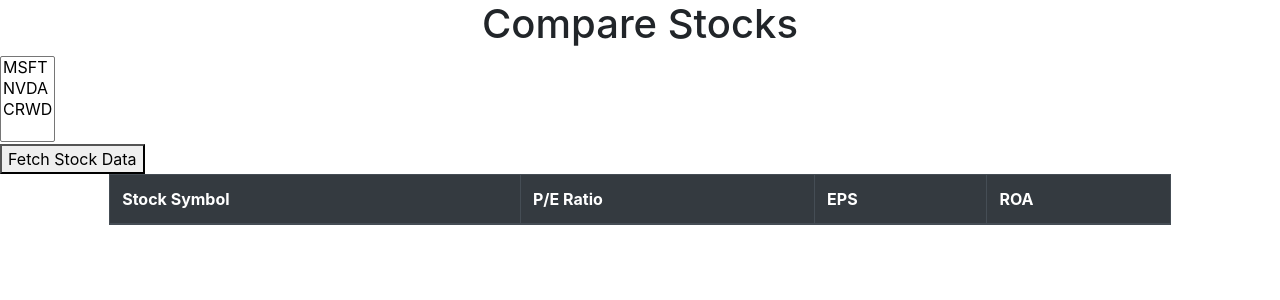
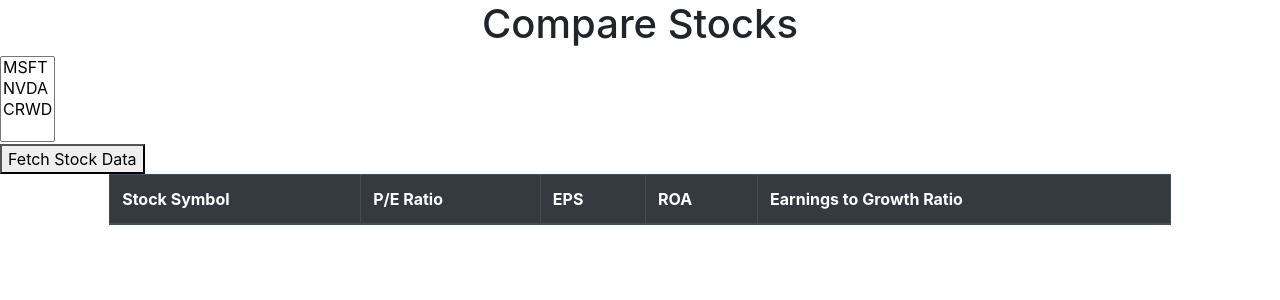
Before and after one commit to Arashpreet123/stockScreener, a Flask app: page /comparestocks in a window 1280 px wide. Shown: the part 56-356 px from the top of the page. Run offline with Flask 3, Linux system fonts and the light colour scheme; lists and menus that the app fills with data are empty.

Commit message:
pulled from repo

```diff
--- a/api_handler.py
+++ b/api_handler.py
@@ -17,9 +17,10 @@
             print("Entered if block!")
             if data:
                 stock_data[symbol] = {
-                    'P/E Ratio': data[0].get('priceEarningsRatio', 'N/A'),
+                    'P/E Ratio': round(data[0].get('priceEarningsRatio', 'N/A'), 3),
                     'EPS': data[0].get('eps', 'N/A'),
-                    'ROE': data[0].get('returnOnEquity', 'N/A'),
+                    'ROE': round(data[0].get('returnOnEquity', 'N/A'), 3),
+                    'Earnings To Growth Ratio' : round(data[0].get('priceEarningsToGrowthRatio', 'N/A'), 3)
                     # Add more ratios as needed
                 }
             # print(stock_data)
--- a/app.py
+++ b/app.py
@@ -16,17 +16,15 @@
     if request.method == 'POST':
         selectedStocks = request.get_json().get('stocks', [])
         print(selectedStocks)
-        # Hard-coded stock symbols or other POST handling logic
-        hardcoded_stocks = ["AAPL", "MSFT"]  # Example stocks
         try:
             stock_data = fetch_stock_ratios(selectedStocks)
-            # print(stock_data)
             transformed_data = [
         {
             'symbol': symbol,
             'pe_ratio': details.get('P/E Ratio', 'N/A'),
             'eps': details.get('EPS', 'N/A'),
-            'roa': details.get('ROE', 'N/A')  # Rename as 'ROA' for consistency
+            'roa': details.get('ROE', 'N/A'),  # Rename as 'ROA' for consistency
+            'earnings_to_growth_ratio': details.get('Earnings To Growth Ratio', 'N/A')
         }
         for symbol, details in stock_data.items()
     ]
--- a/templates/compare.html
+++ b/templates/compare.html
@@ -1,17 +1,15 @@
 <!DOCTYPE html>
 <html lang="en">
+
 <head>
   <meta charset="UTF-8" />
   <meta name="viewport" content="width=device-width, initial-scale=1.0" />
   <title>Compare Stocks</title>
   <!-- <script src="https://code.jquery.com/jquery-3.6.0.min.js"></script> -->
-    <link
-      rel="stylesheet"
-      href="https://cdn.jsdelivr.net/npm/bootstrap@4.3.1/dist/css/bootstrap.min.css"
-      integrity="sha384-ggOyR0iXCbMQv3Xipma34MD+dH/1fQ784/j6cY/iJTQUOhcWr7x9JvoRxT2MZw1T"
-      crossorigin="anonymous"
-    />
+  <link rel="stylesheet" href="https://cdn.jsdelivr.net/npm/bootstrap@4.3.1/dist/css/bootstrap.min.css"
+    integrity="sha384-ggOyR0iXCbMQv3Xipma34MD+dH/1fQ784/j6cY/iJTQUOhcWr7x9JvoRxT2MZw1T" crossorigin="anonymous" />
 </head>
+
 <body>
   <nav class="navbar navbar-expand-lg navbar-dark bg-dark">
     <a class="navbar-brand" href="#">Stock Comparator</a>
@@ -44,17 +42,14 @@
     <button id="fetch-data">Fetch Stock Data</button>
     <div class="row justify-content-center">
       <div class="col-10">
-          <table
-            border="1"
-            id="stock-table"
-            class="table table-dark table-striped"
-          >
+        <table border="1" id="stock-table" class="table table-dark table-striped">
           <thead>
             <tr>
               <th>Stock Symbol</th>
               <th>P/E Ratio</th>
               <th>EPS</th>
               <th>ROA</th>
+              <th>Earnings to Growth Ratio</th>
             </tr>
           </thead>
           <tbody></tbody>
@@ -94,6 +89,7 @@
                                     <td>${stock.pe_ratio}</td>
                                     <td>${stock.eps}</td>
                                     <td>${stock.roa}</td>
+                                    <td>${stock.earnings_to_growth_ratio}</td>
                                 </tr>
                             `;
               tableBody.innerHTML += row;
@@ -108,4 +104,5 @@
     });
   </script>
 </body>
+
 </html>
```
Lines whose indentation alone changed are shown as unchanged.
